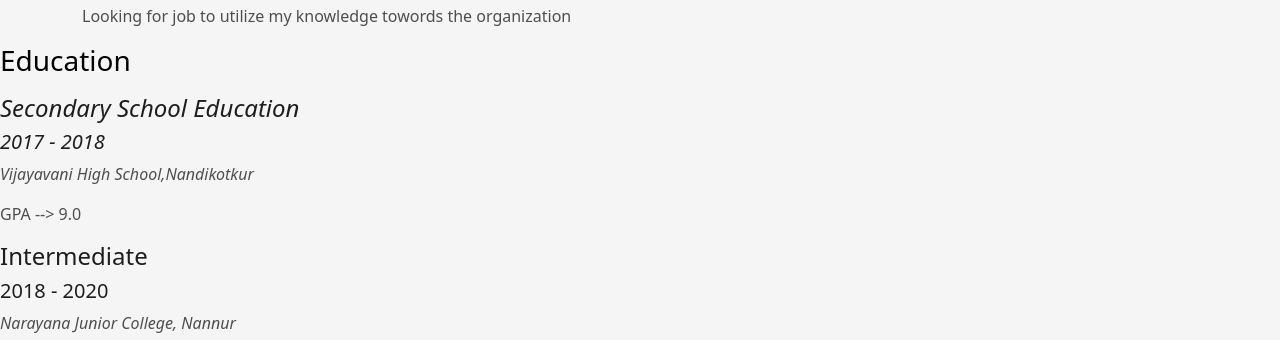
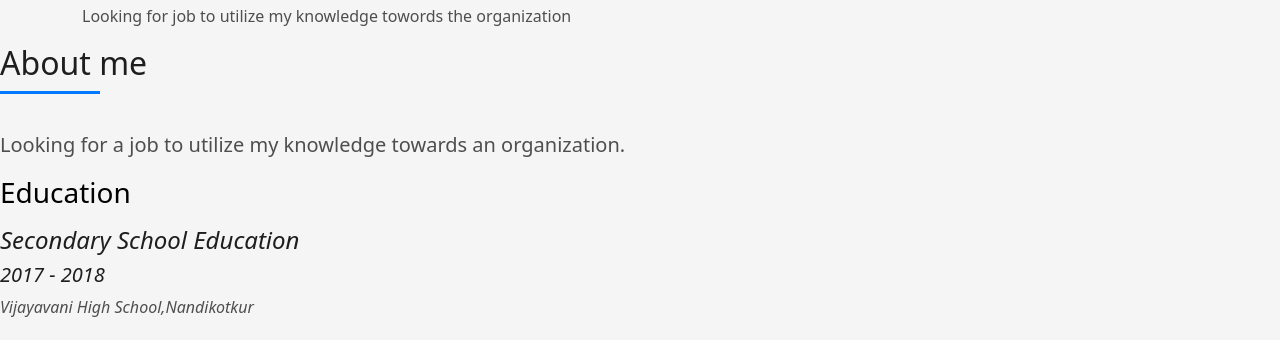
Before and after one commit to PasupulaManjunath54/About-Me, a plain HTML site: page index.html in a window 1280 px wide. Shown: the part 2131-2471 px from the top of the page. Drawn offline with Linux system fonts and the light colour scheme.

Commit message:
Update index.html

```diff
--- a/index.html
+++ b/index.html
@@ -144,6 +144,16 @@
             <p>Looking for job to utilize my knowledge towords the organization</p>
           </div>
       </div>
+      <div class="about-me pt-4 pt-md-0">
+                    <div class="title-box-2">
+                      <h5 class="title-left">
+                       About me
+                     </h5>
+                   </div>
+                    <p class="lead">
+                      Looking for a job to utilize my knowledge towards an organization.
+                    </p>
+                  </div>
 
               <h3 class="resume-title" style="color:black">Education</h3>
               <div class="resume-item">
```
